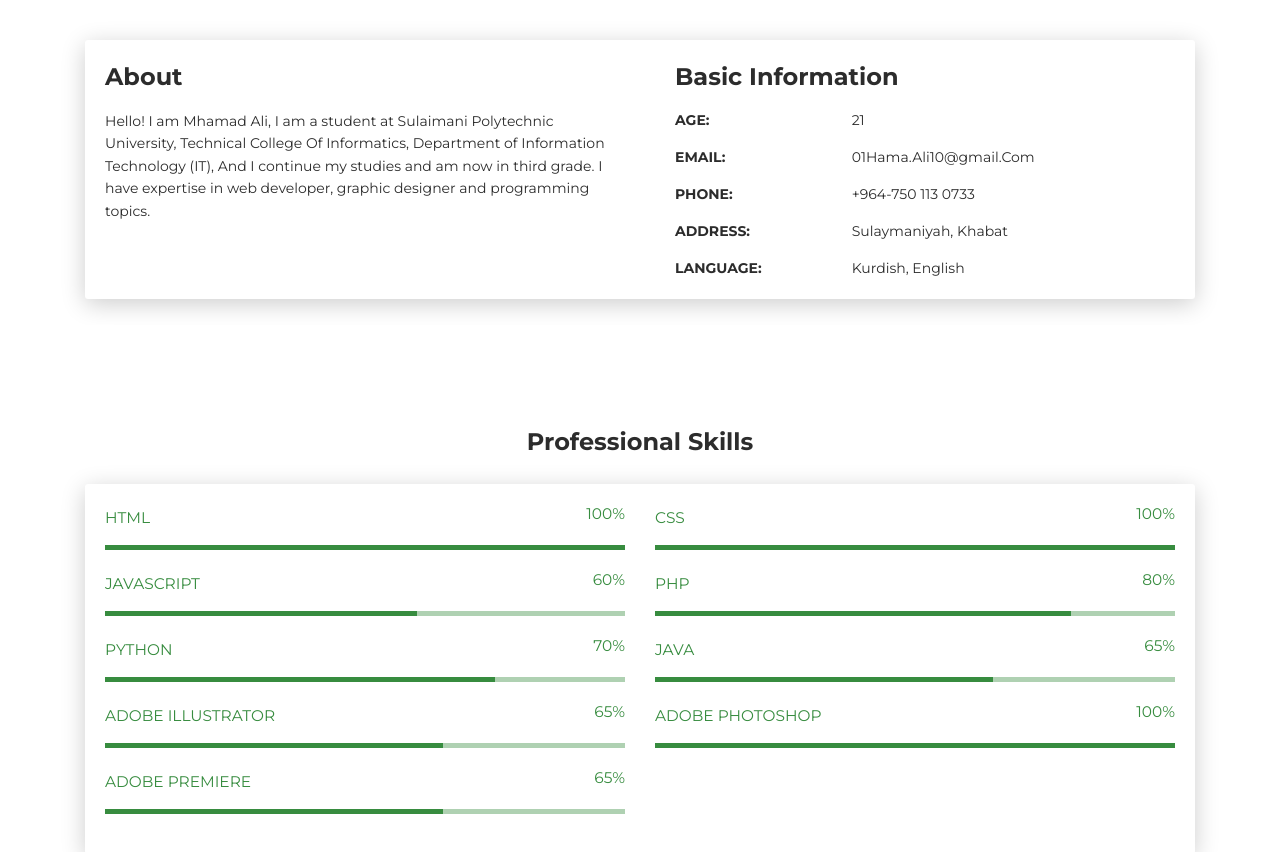
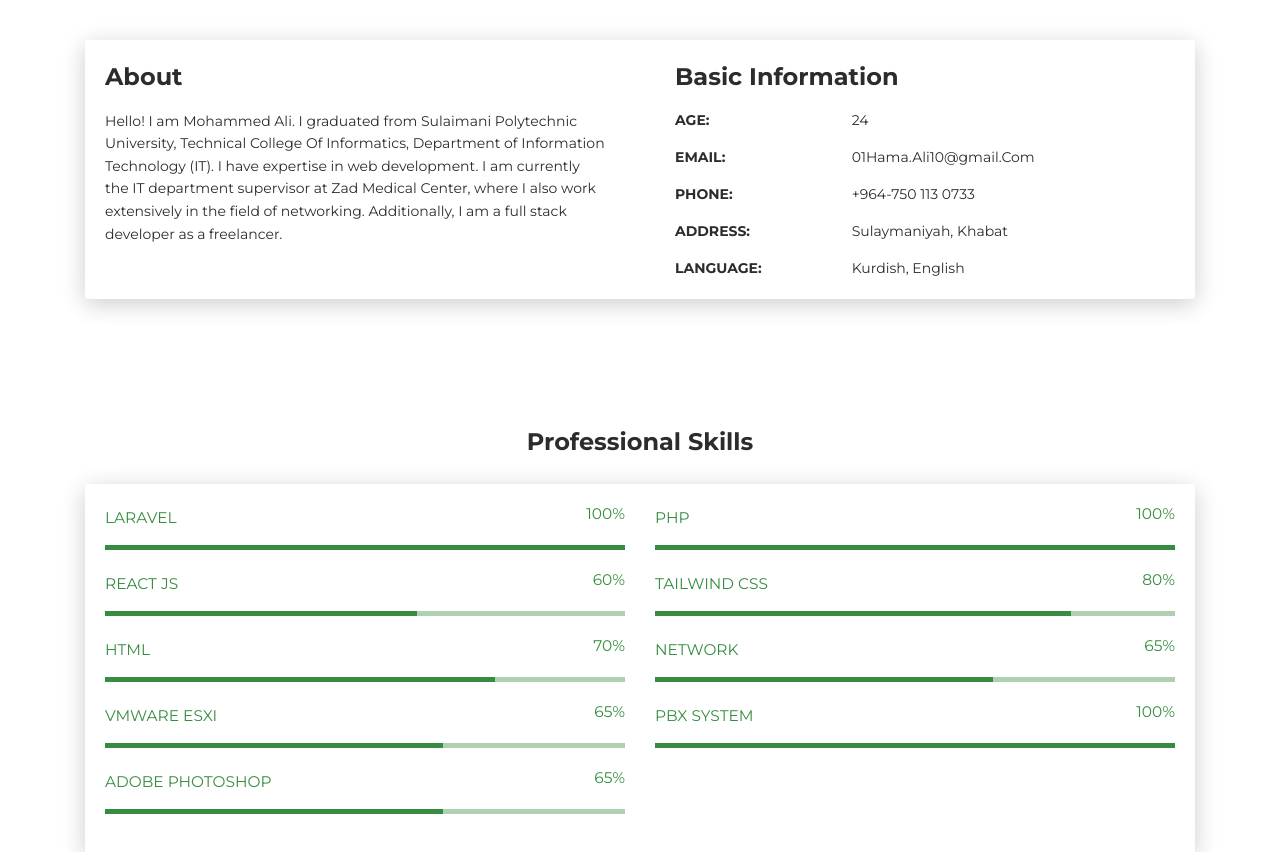
Before and after one commit to MhamadAli10/Mhamad-Ali, a plain HTML site: page index.html in a window 1280 px wide. Shown: the part 580-1432 px from the top of the page. Drawn offline with Linux system fonts and the light colour scheme.

Commit message:
Update index.html

```diff
--- a/index.html
+++ b/index.html
@@ -67,7 +67,8 @@
         <div class="col-lg-6 col-md-12">
           <div class="card-body">
             <div class="h4 mt-0 title">About</div>
-            <p>Hello! I am Mhamad Ali, I am a student at Sulaimani Polytechnic University, Technical College Of Informatics, Department of Information Technology (IT), And I continue my studies and am now in third grade. I have expertise in web developer, graphic designer and programming topics.</p>
+            <p>Hello! I am Mohammed Ali. I graduated from Sulaimani Polytechnic University, Technical College Of Informatics, Department of Information Technology (IT). I have expertise in web development.
+I am currently the IT department supervisor at Zad Medical Center, where I also work extensively in the field of networking. Additionally, I am a full stack developer as a freelancer.</p>
 
           </div>
         </div>
@@ -76,7 +77,7 @@
             <div class="h4 mt-0 title">Basic Information</div>
             <div class="row">
               <div class="col-sm-4"><strong class="text-uppercase">Age:</strong></div>
-              <div class="col-sm-8">21</div>
+              <div class="col-sm-8">24</div>
             </div>
             <div class="row mt-3">
               <div class="col-sm-4"><strong class="text-uppercase">Email:</strong></div>
@@ -107,14 +108,14 @@
       <div class="card-body">
         <div class="row">
           <div class="col-md-6">
-            <div class="progress-container progress-primary"><span class="progress-badge">HTML</span>
+            <div class="progress-container progress-primary"><span class="progress-badge">Laravel</span>
               <div class="progress">
                 <div class="progress-bar progress-bar-primary" data-aos="progress-full" data-aos-offset="10" data-aos-duration="2000" role="progressbar" aria-valuenow="60" aria-valuemin="0" aria-valuemax="100" style="width: 100%;"></div><span class="progress-value">100%</span>
               </div>
             </div>
           </div>
           <div class="col-md-6">
-            <div class="progress-container progress-primary"><span class="progress-badge">CSS</span>
+            <div class="progress-container progress-primary"><span class="progress-badge">PHP</span>
               <div class="progress">
                 <div class="progress-bar progress-bar-primary" data-aos="progress-full" data-aos-offset="10" data-aos-duration="2000" role="progressbar" aria-valuenow="60" aria-valuemin="0" aria-valuemax="100" style="width: 100%;"></div><span class="progress-value">100%</span>
               </div>
@@ -123,45 +124,45 @@
         </div>
         <div class="row">
           <div class="col-md-6">
-            <div class="progress-container progress-primary"><span class="progress-badge">JavaScript</span>
+            <div class="progress-container progress-primary"><span class="progress-badge">React JS</span>
               <div class="progress">
-                <div class="progress-bar progress-bar-primary" data-aos="progress-full" data-aos-offset="10" data-aos-duration="2000" role="progressbar" aria-valuenow="60" aria-valuemin="0" aria-valuemax="100" style="width: 60%;"></div><span class="progress-value">60%</span>
+                <div class="progress-bar progress-bar-primary" data-aos="progress-full" data-aos-offset="10" data-aos-duration="2000" role="progressbar" aria-valuenow="60" aria-valuemin="0" aria-valuemax="90" style="width: 60%;"></div><span class="progress-value">60%</span>
               </div>
             </div>
           </div>
           <div class="col-md-6">
-            <div class="progress-container progress-primary"><span class="progress-badge">PHP</span>
+            <div class="progress-container progress-primary"><span class="progress-badge">Tailwind CSS</span>
               <div class="progress">
-                <div class="progress-bar progress-bar-primary" data-aos="progress-full" data-aos-offset="10" data-aos-duration="2000" role="progressbar" aria-valuenow="60" aria-valuemin="0" aria-valuemax="100" style="width: 80%;"></div><span class="progress-value">80%</span>
+                <div class="progress-bar progress-bar-primary" data-aos="progress-full" data-aos-offset="10" data-aos-duration="2000" role="progressbar" aria-valuenow="60" aria-valuemin="0" aria-valuemax="90" style="width: 80%;"></div><span class="progress-value">80%</span>
               </div>
             </div>
           </div>
         </div><div class="row">
           <div class="col-md-6">
-            <div class="progress-container progress-primary"><span class="progress-badge">Python</span>
+            <div class="progress-container progress-primary"><span class="progress-badge">HTML</span>
               <div class="progress">
                 <div class="progress-bar progress-bar-primary" data-aos="progress-full" data-aos-offset="10" data-aos-duration="2000" role="progressbar" aria-valuenow="60" aria-valuemin="0" aria-valuemax="100" style="width: 75%;"></div><span class="progress-value">70%</span>
               </div>
             </div>
           </div>
           <div class="col-md-6">
-            <div class="progress-container progress-primary"><span class="progress-badge">Java</span>
+            <div class="progress-container progress-primary"><span class="progress-badge">NETWORK</span>
               <div class="progress">
-                <div class="progress-bar progress-bar-primary" data-aos="progress-full" data-aos-offset="10" data-aos-duration="2000" role="progressbar" aria-valuenow="60" aria-valuemin="0" aria-valuemax="100" style="width: 65%;"></div><span class="progress-value">65%</span>
+                <div class="progress-bar progress-bar-primary" data-aos="progress-full" data-aos-offset="10" data-aos-duration="2000" role="progressbar" aria-valuenow="60" aria-valuemin="0" aria-valuemax="80" style="width: 65%;"></div><span class="progress-value">65%</span>
               </div>
             </div>
           </div>
         </div>
         <div class="row">
           <div class="col-md-6">
-            <div class="progress-container progress-primary"><span class="progress-badge">Adobe Illustrator</span>
+            <div class="progress-container progress-primary"><span class="progress-badge">VMware ESXi</span>
               <div class="progress">
                 <div class="progress-bar progress-bar-primary" data-aos="progress-full" data-aos-offset="10" data-aos-duration="2000" role="progressbar" aria-valuenow="60" aria-valuemin="0" aria-valuemax="100" style="width: 65%;"></div><span class="progress-value">65%</span>
               </div>
             </div>
           </div>
           <div class="col-md-6">
-            <div class="progress-container progress-primary"><span class="progress-badge">Adobe Photoshop</span>
+            <div class="progress-container progress-primary"><span class="progress-badge">PBX System</span>
               <div class="progress">
                 <div class="progress-bar progress-bar-primary" data-aos="progress-full" data-aos-offset="10" data-aos-duration="2000" role="progressbar" aria-valuenow="60" aria-valuemin="0" aria-valuemax="100" style="width: 100%;"></div><span class="progress-value">100%</span>
               </div>
@@ -169,7 +170,7 @@
           </div>
         </div><div class="row">
           <div class="col-md-6">
-            <div class="progress-container progress-primary"><span class="progress-badge">adobe premiere</span>
+            <div class="progress-container progress-primary"><span class="progress-badge">Adobe Photoshop</span>
               <div class="progress">
                 <div class="progress-bar progress-bar-primary" data-aos="progress-full" data-aos-offset="10" data-aos-duration="2000" role="progressbar" aria-valuenow="60" aria-valuemin="0" aria-valuemax="100" style="width: 65%;"></div><span class="progress-value">65%</span>
               </div>
```
